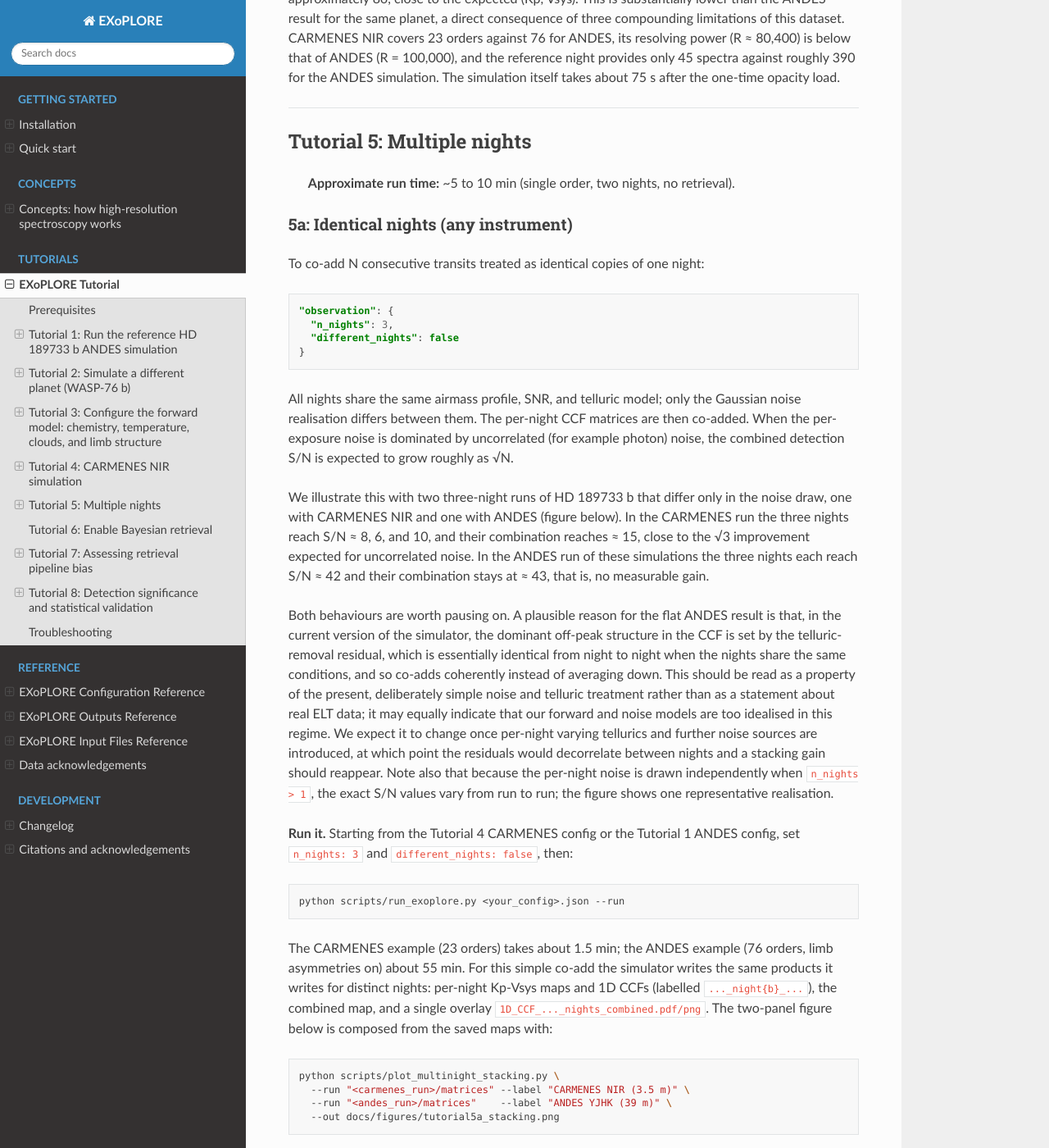
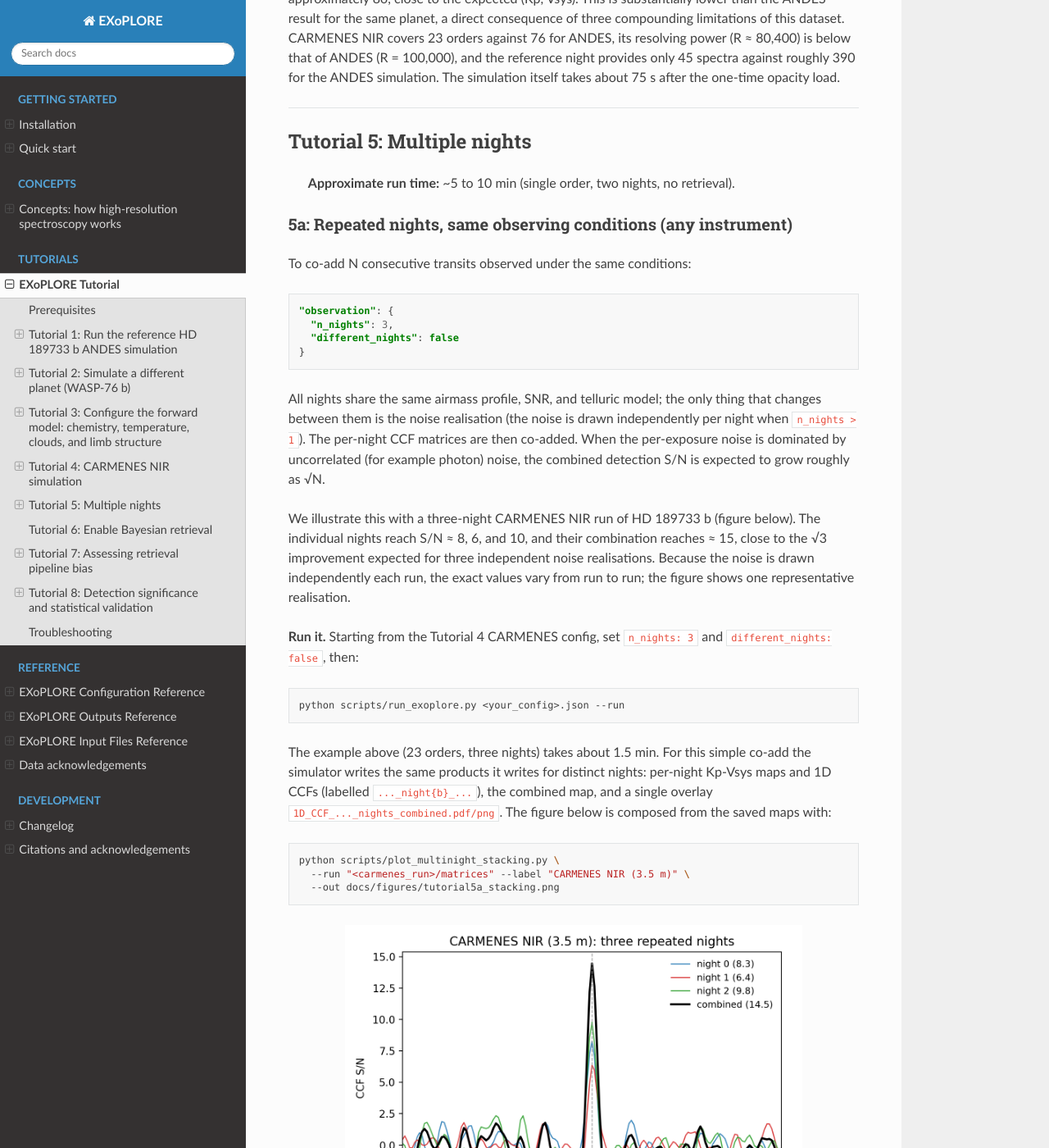
Before and after one commit to asanchezlopezIAA/EXoPLORE, a Sphinx documentation site: the page built from docs/tutorial.md, in a window 1280 px wide and 1400 px high, scrolled down 20666 px. Shown: the whole window at 82% size. Built offline with Sphinx 7.4.7 and the Read the Docs theme 3.1.0, drawn with Linux system fonts in a browser that asks for light colours; some of the changed text lies outside the part shown.

Commit message:
Docs: revise multi-night tutorial section

````diff
--- a/docs/tutorial.md
+++ b/docs/tutorial.md
@@ -526,9 +526,9 @@ With the default config (seed = 12345, specific_event reference night, 23 orders
 
 > **Approximate run time:** ~5 to 10 min (single order, two nights, no retrieval).
 
-### 5a: Identical nights (any instrument)
+### 5a: Repeated nights, same observing conditions (any instrument)
 
-To co-add N consecutive transits treated as identical copies of one night:
+To co-add N consecutive transits observed under the same conditions:
 
 ```json
 "observation": {
@@ -537,32 +537,31 @@ To co-add N consecutive transits treated as identical copies of one night:
 }
 ```
 
-All nights share the same airmass profile, SNR, and telluric model; only the Gaussian noise realisation differs between them. The per-night CCF matrices are then co-added. When the per-exposure noise is dominated by uncorrelated (for example photon) noise, the combined detection S/N is expected to grow roughly as √N.
+All nights share the same airmass profile, SNR, and telluric model; the only thing that changes between them is the noise realisation (the noise is drawn independently per night when `n_nights > 1`). The per-night CCF matrices are then co-added. When the per-exposure noise is dominated by uncorrelated (for example photon) noise, the combined detection S/N is expected to grow roughly as √N.
 
-We illustrate this with two three-night runs of HD 189733 b that differ only in the noise draw, one with CARMENES NIR and one with ANDES (figure below). In the CARMENES run the three nights reach S/N ≈ 8, 6, and 10, and their combination reaches ≈ 15, close to the √3 improvement expected for uncorrelated noise. In the ANDES run of these simulations the three nights each reach S/N ≈ 42 and their combination stays at ≈ 43, that is, no measurable gain.
+We illustrate this with a three-night CARMENES NIR run of HD 189733 b (figure below). The individual nights reach S/N ≈ 8, 6, and 10, and their combination reaches ≈ 15, close to the √3 improvement expected for three independent noise realisations. Because the noise is drawn independently each run, the exact values vary from run to run; the figure shows one representative realisation.
 
-Both behaviours are worth pausing on. A plausible reason for the flat ANDES result is that, in the current version of the simulator, the dominant off-peak structure in the CCF is set by the telluric-removal residual, which is essentially identical from night to night when the nights share the same conditions, and so co-adds coherently instead of averaging down. This should be read as a property of the present, deliberately simple noise and telluric treatment rather than as a statement about real ELT data; it may equally indicate that our forward and noise models are too idealised in this regime. We expect it to change once per-night varying tellurics and further noise sources are introduced, at which point the residuals would decorrelate between nights and a stacking gain should reappear. Note also that because the per-night noise is drawn independently when `n_nights > 1`, the exact S/N values vary from run to run; the figure shows one representative realisation.
-
-**Run it.** Starting from the Tutorial 4 CARMENES config or the Tutorial 1 ANDES config, set `n_nights: 3` and `different_nights: false`, then:
+**Run it.** Starting from the Tutorial 4 CARMENES config, set `n_nights: 3` and `different_nights: false`, then:
 
 ```bash
 python scripts/run_exoplore.py <your_config>.json --run
 ```
 
-The CARMENES example (23 orders) takes about 1.5 min; the ANDES example (76 orders, limb asymmetries on) about 55 min. For this simple co-add the simulator writes the same products it writes for distinct nights: per-night Kp-Vsys maps and 1D CCFs (labelled `..._night{b}_...`), the combined map, and a single overlay `1D_CCF_..._nights_combined.pdf/png`. The two-panel figure below is composed from the saved maps with:
+The example above (23 orders, three nights) takes about 1.5 min. For this simple co-add the simulator writes the same products it writes for distinct nights: per-night Kp-Vsys maps and 1D CCFs (labelled `..._night{b}_...`), the combined map, and a single overlay `1D_CCF_..._nights_combined.pdf/png`. The figure below is composed from the saved maps with:
 
 ```bash
 python scripts/plot_multinight_stacking.py \
   --run "<carmenes_run>/matrices" --label "CARMENES NIR (3.5 m)" \
-  --run "<andes_run>/matrices"    --label "ANDES YJHK (39 m)" \
   --out docs/figures/tutorial5a_stacking.png
 ```
 
 :::{figure} figures/tutorial5a_stacking.png
-:width: 95%
+:width: 80%
 :align: center
-Per-night and combined 1D CCFs (in units of S/N) at the K<sub>P</sub> of maximum significance, for two three-night HD 189733 b co-adds that differ only in the noise realisation. **Left:** CARMENES NIR (23 orders); the three nights (colours) reach S/N ≈ 6 to 10 and their co-addition (black) rises to ≈ 15, close to the √3 gain expected when the noise between nights is uncorrelated. **Right:** ANDES YJHK (76 orders, limb asymmetries on); the three nights each reach S/N ≈ 42 and the combined curve (black) lies almost on top of them, showing no measurable improvement. In these runs the ANDES per-night CCFs are nearly identical away from the peak, which suggests the co-added residual is correlated between nights in the current noise and telluric model (see the note above). The dashed line marks v<sub>rest</sub> = 0.
+Per-night and combined 1D CCFs (in units of S/N) at the K<sub>P</sub> of maximum significance, for a three-night HD 189733 b co-add with CARMENES NIR (23 orders) in which the nights differ only in their noise realisation. The three nights (colours) reach S/N ≈ 6 to 10 and their co-addition (black) rises to ≈ 15, close to the √3 gain expected when the noise between nights is uncorrelated. The dashed line marks v<sub>rest</sub> = 0.
 :::
+
+How much co-adding helps depends on how independent the nights really are. Repeating the same conditions only averages down the part of the noise that is uncorrelated between nights; the more the observing conditions differ (airmass, PWV, cadence), the more of the residual structure decorrelates as well. That distinct-nights case is covered next.
 
 ### 5b: Distinct nights with CARMENES_NIR (real data)
 
````
Also changed, not shown: docs/figures/tutorial5a_stacking.png, 1 other file.
